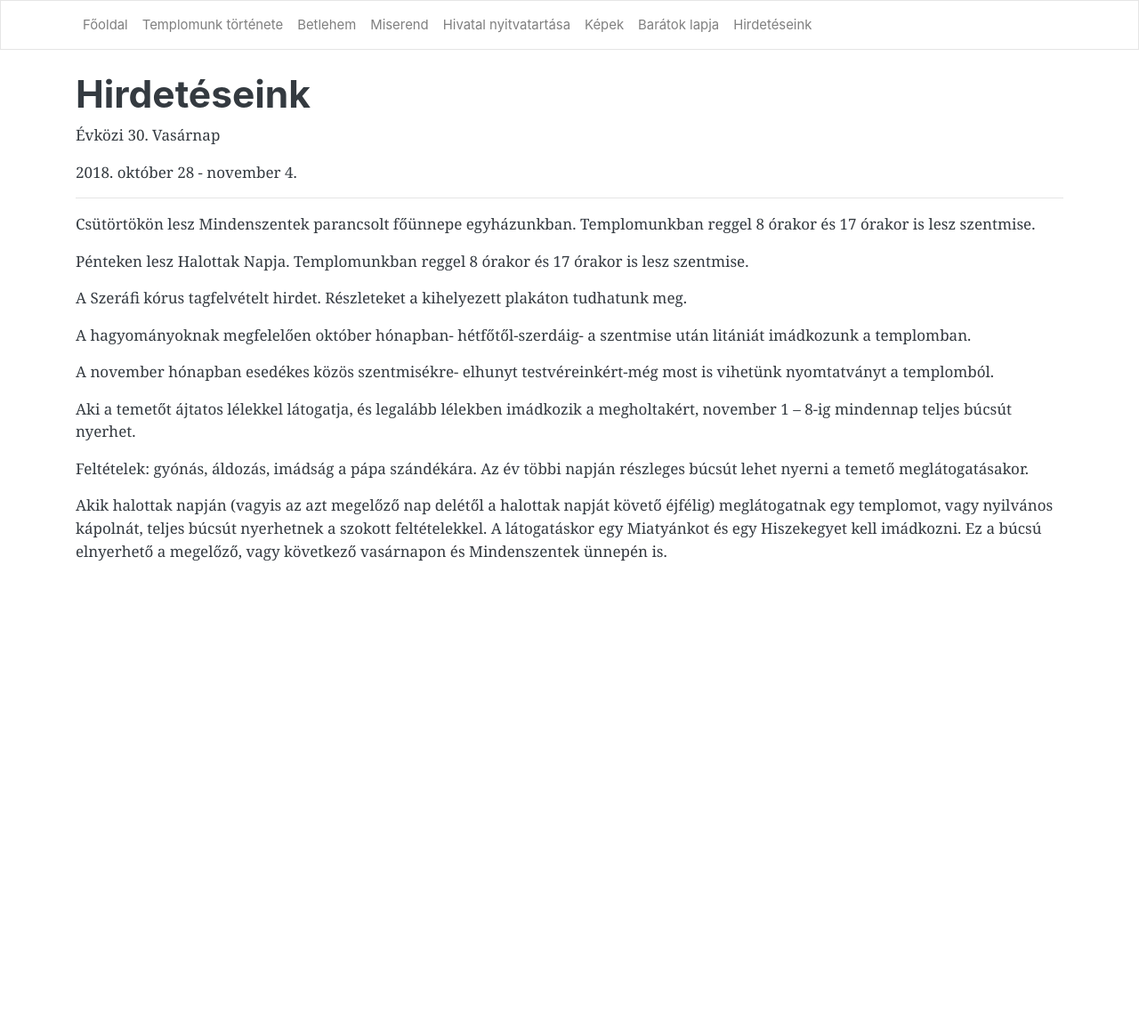
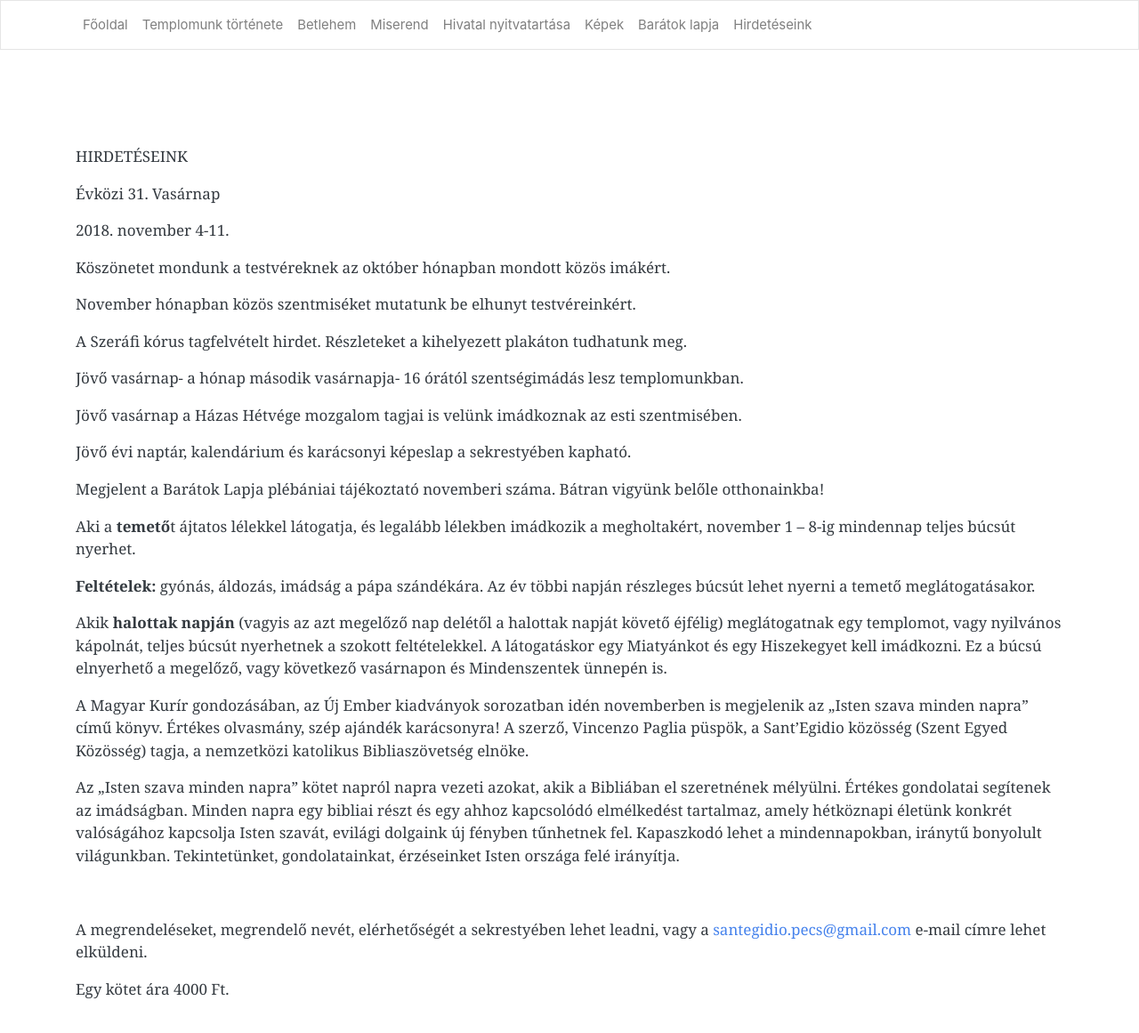
Before and after one commit to pecsi-ferences/pecsi-ferences.github.io, a Jekyll site: the page built from hirdeteseink.md, in a window 1280 px wide and 1400 px high. Shown: the top 1161 px of the window at 89% size. Built offline with Jekyll 4.4.1, drawn with Linux system fonts in a browser that asks for light colours; nearby versions of some CDN libraries.

Commit message:
Update from Forestry.io - Updated hirdeteseink.md

```diff
--- a/hirdeteseink.md
+++ b/hirdeteseink.md
@@ -3,26 +3,43 @@ layout: default
 title: Hirdetéseink
 
 ---
-# Hirdetéseink
 
-Évközi 30. Vasárnap
 
-2018\. október 28 - november 4.
 
-***
 
-Csütörtökön lesz Mindenszentek parancsolt főünnepe egyházunkban. Templomunkban reggel 8 órakor és 17 órakor is lesz szentmise.
+HIRDETÉSEINK
 
-Pénteken lesz Halottak Napja. Templomunkban reggel 8 órakor és 17 órakor is lesz szentmise.
+Évközi 31. Vasárnap
+
+2018\. november 4-11.
+
+Köszönetet mondunk a testvéreknek az október hónapban mondott közös imákért.
+
+November hónapban közös szentmiséket mutatunk be elhunyt testvéreinkért.
 
 A Szeráfi kórus tagfelvételt hirdet. Részleteket a kihelyezett plakáton tudhatunk meg.
 
-A hagyományoknak megfelelően október hónapban- hétfőtől-szerdáig- a szentmise után litániát imádkozunk a templomban.
+Jövő vasárnap- a hónap második vasárnapja- 16 órától szentségimádás lesz templomunkban.
 
-A november hónapban esedékes közös szentmisékre- elhunyt testvéreinkért-még most is vihetünk nyomtatványt a templomból.
+Jövő vasárnap a Házas Hétvége mozgalom tagjai is velünk imádkoznak az esti szentmisében.
 
-Aki a temetőt ájtatos lélekkel látogatja, és legalább lélekben imádkozik a megholtakért, november 1 – 8-ig mindennap teljes búcsút nyerhet.
+Jövő évi naptár, kalendárium és karácsonyi képeslap a sekrestyében kapható.
 
-Feltételek: gyónás, áldozás, imádság a pápa szándékára. Az év többi napján részleges búcsút lehet nyerni a temető meglátogatásakor.
+Megjelent a Barátok Lapja plébániai tájékoztató novemberi száma. Bátran vigyünk belőle otthonainkba!
 
-Akik halottak napján (vagyis az azt megelőző nap delétől a halottak napját követő éjfélig) meglátogatnak egy templomot, vagy nyilvános kápolnát, teljes búcsút nyerhetnek a szokott feltételekkel. A látogatáskor egy Miatyánkot és egy Hiszekegyet kell imádkozni. Ez a búcsú elnyerhető a megelőző, vagy következő vasárnapon és Mindenszentek ünnepén is.
+Aki a **temető**t ájtatos lélekkel látogatja, és legalább lélekben imádkozik a megholtakért, november 1 – 8-ig mindennap teljes búcsút nyerhet.
+
+**Feltételek:** gyónás, áldozás, imádság a pápa szándékára. Az év többi napján részleges búcsút lehet nyerni a temető meglátogatásakor.
+
+Akik **halottak napján** (vagyis az azt megelőző nap delétől a halottak napját követő éjfélig) meglátogatnak egy templomot, vagy nyilvános kápolnát, teljes búcsút nyerhetnek a szokott feltételekkel. A látogatáskor egy Miatyánkot és egy Hiszekegyet kell imádkozni. Ez a búcsú elnyerhető a megelőző, vagy következő vasárnapon és Mindenszentek ünnepén is.
+
+A Magyar Kurír gondozásában, az Új Ember kiadványok sorozatban idén novemberben is megjelenik az „Isten szava minden napra” című könyv. Értékes olvasmány, szép ajándék karácsonyra! A szerző, Vincenzo Paglia püspök, a Sant'Egidio közösség (Szent Egyed Közösség) tagja, a nemzetközi katolikus Bibliaszövetség elnöke.
+
+
+ Az „Isten szava minden napra” kötet napról napra vezeti azokat, akik a Bibliában el szeretnének mélyülni. Értékes gondolatai segítenek az imádságban. Minden napra egy bibliai részt és egy ahhoz kapcsolódó elmélkedést tartalmaz, amely hétköznapi életünk konkrét valóságához kapcsolja Isten szavát, evilági dolgaink új fényben tűnhetnek fel. Kapaszkodó lehet a mindennapokban, iránytű bonyolult világunkban. Tekintetünket, gondolatainkat, érzéseinket Isten országa felé irányítja.
+
+
+
+A megrendeléseket, megrendelő nevét, elérhetőségét a sekrestyében lehet leadni, vagy a [santegidio.pecs@gmail.com](mailto:santegidio.pecs@gmail.com) e-mail címre lehet elküldeni.
+
+Egy kötet ára 4000 Ft.
```
